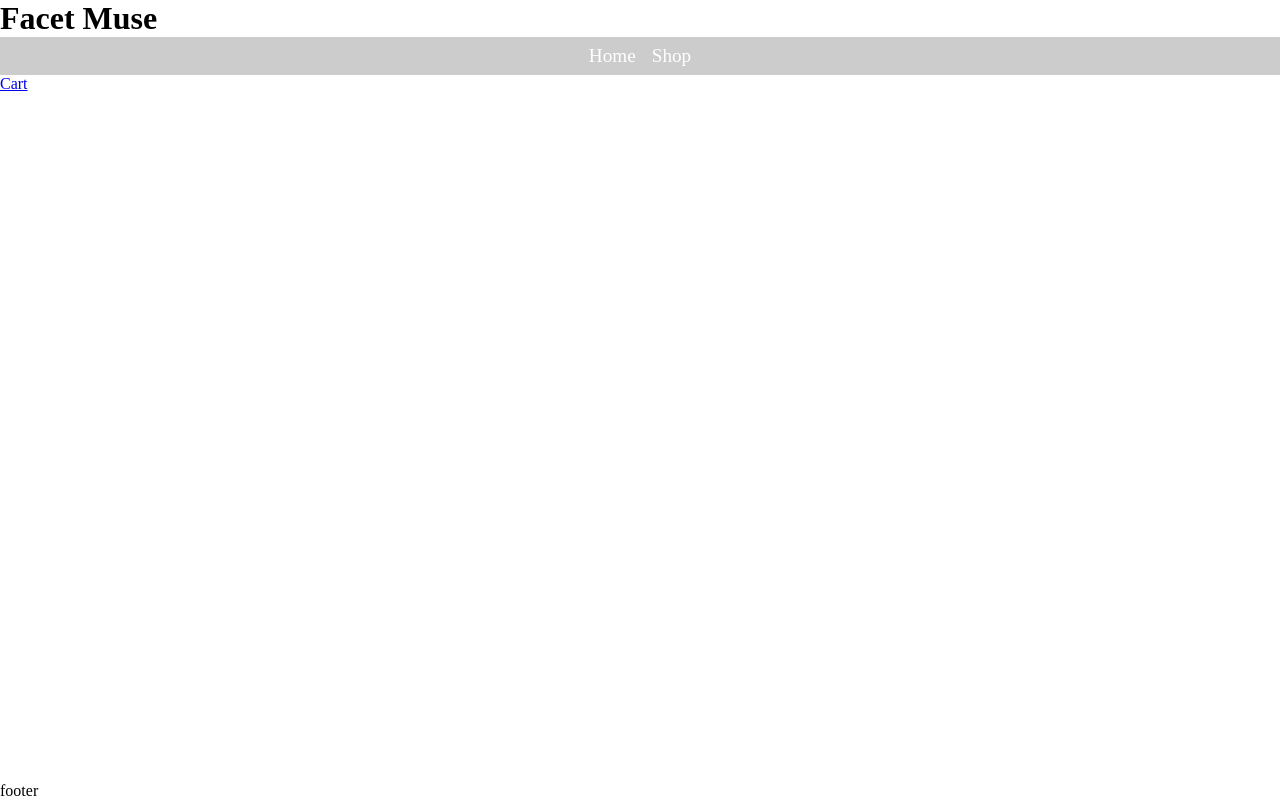
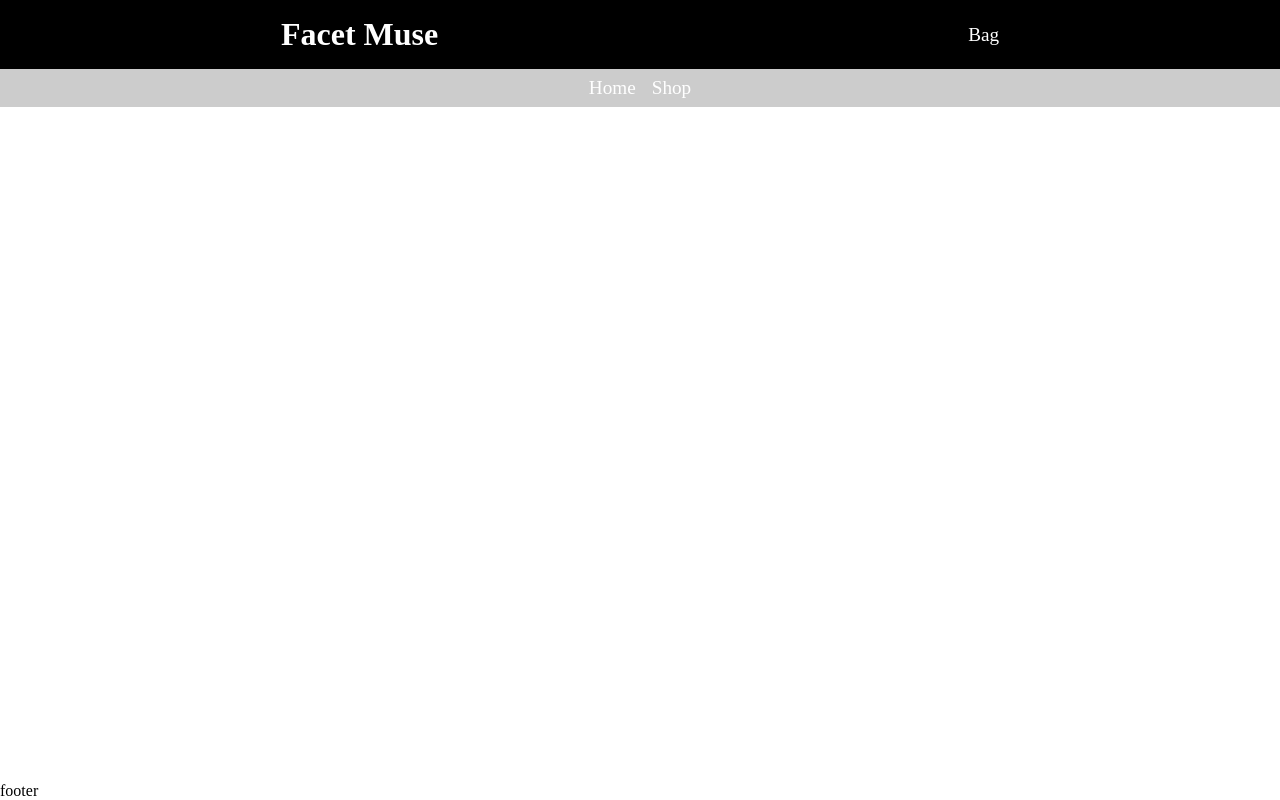
Before and after one commit to MahmoudTalass/shopping-cart, a React (Vite) app: page / in a window 1280 px wide. Built offline with nearby package versions, Linux system fonts and the light colour scheme.

Commit message:
Rearrange header items and style them

```diff
--- a/src/Components/Header/Header.jsx
+++ b/src/Components/Header/Header.jsx
@@ -1,12 +1,18 @@
 import { Link } from "react-router-dom";
 import NavBar from "./../NavBar/NavBar";
+import styles from "./Header.module.css";
 
 export default function Header() {
    return (
-      <header>
-         <h1>Facet Muse</h1>
+      <header className={styles.header}>
+         <div className={styles.topOfHeader}>
+            <h1>Facet Muse</h1>
+            <Link to={"/bag"} className={styles.bagBtn}>
+               Bag
+            </Link>
+         </div>
+
          <NavBar />
-         <Link to={"/cart"}>Cart</Link>
       </header>
    );
 }
--- a/src/Components/Header/Header.module.css
+++ b/src/Components/Header/Header.module.css
@@ -0,0 +1,21 @@
+.header {
+   display: flex;
+   flex-direction: column;
+   justify-content: space-around;
+   grid-template-rows: 1fr 1fr;
+   background-color: black;
+   color: #fff;
+}
+
+.topOfHeader {
+   padding: 1rem;
+   display: flex;
+   justify-content: space-around;
+   align-items: center;
+}
+
+.bagBtn {
+   color: #fff;
+   text-decoration: none;
+   font-size: 1.2rem;
+}
```
